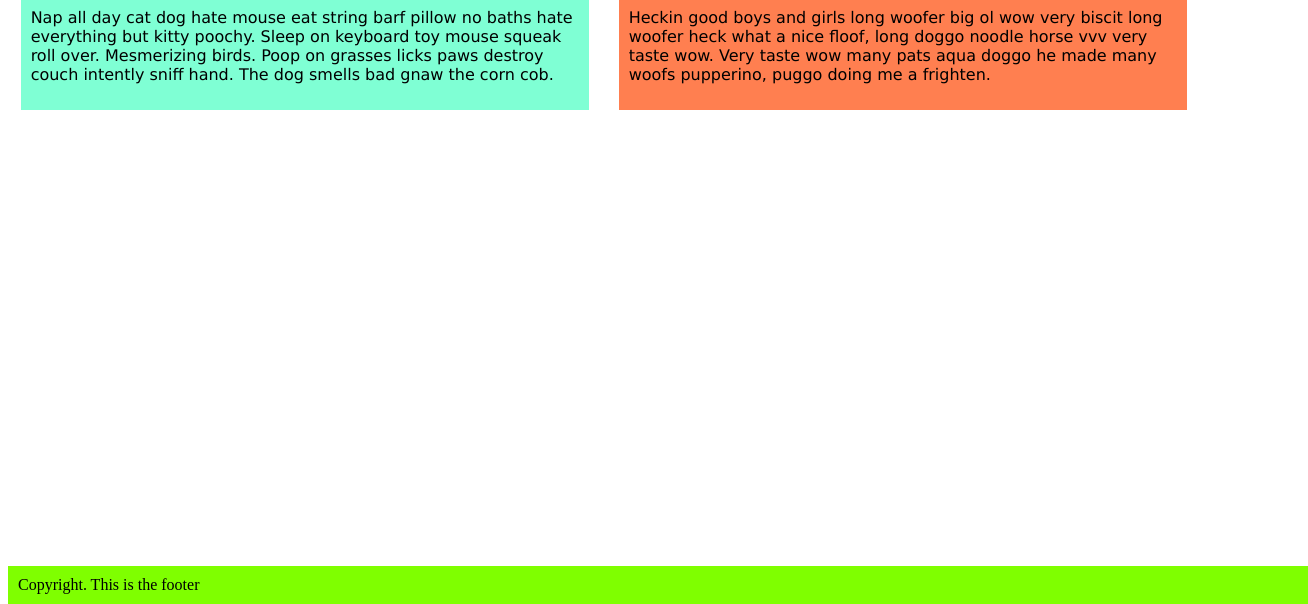
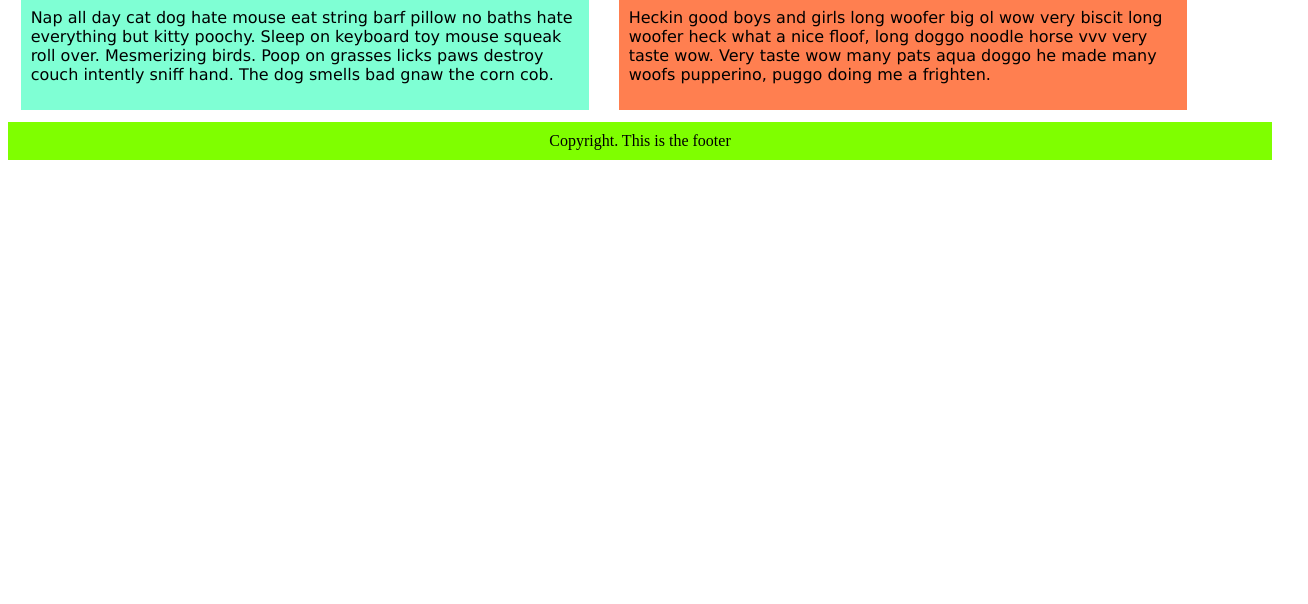
Before and after one commit to Xzone2486/Web_Development_Bootcamp, a plain HTML site: page 08/8.1 CSS Float/index.html in a window 1280 px wide. Shown: the part 196-800 px from the top of the page, 1308 px wide, since content can reach past the window. Drawn offline with Linux system fonts and the light colour scheme.

Commit message:
more changes

```diff
--- a/08/8.1 CSS Float/index.html
+++ b/08/8.1 CSS Float/index.html
@@ -33,12 +33,12 @@
             width: 45%;
         }
         footer {
-          position: absolute;
-          display: inline;
+          /* position: absolute; */
           bottom: 0px;
           padding: 10px;
-          width: 100%;
+          /* width: 100%; */
           background-color: chartreuse;
+          text-align: center;
         }
         </style>
   </head>
```
